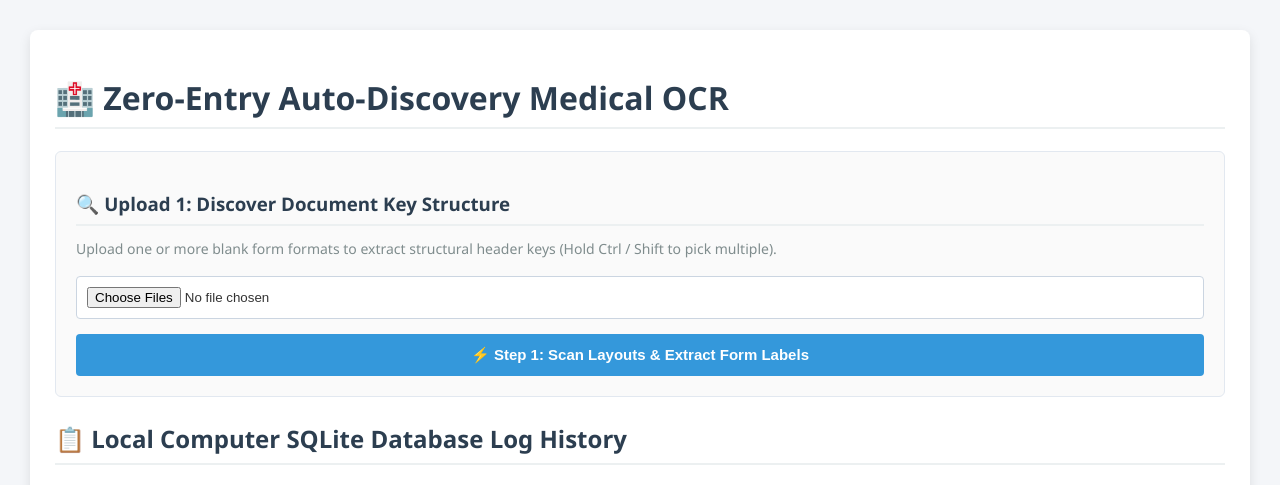
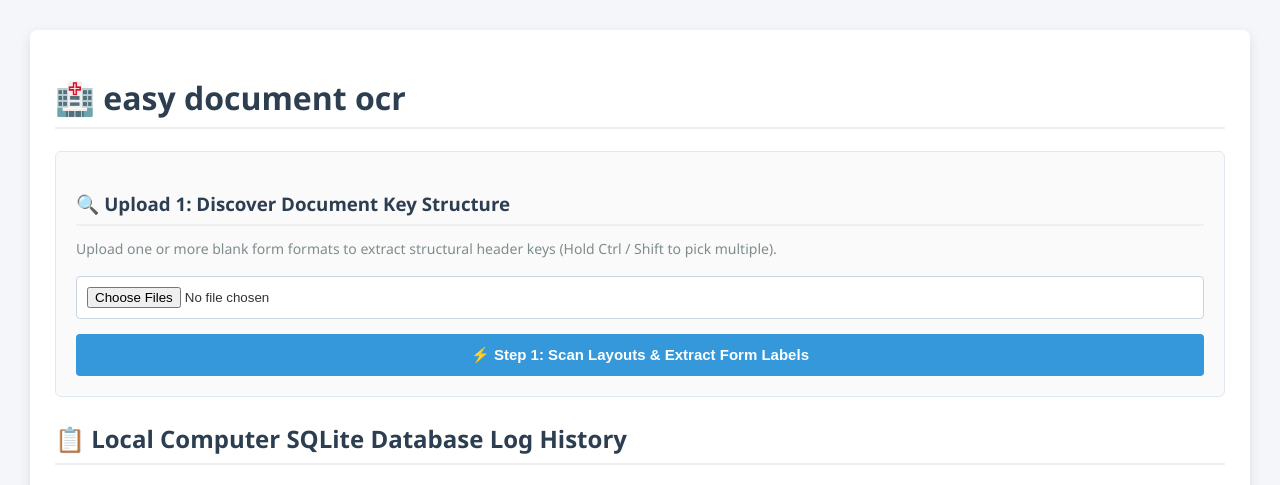
Before and after one commit to monish-dev14/medical-ocr, a FastAPI app: page / in a window 1280 px wide. Shown: the top 485 px of the page. Run offline with FastAPI, Linux system fonts and the light colour scheme; data that the repository does not hold is empty.

Commit message:
changed the title

```diff
--- a/templates/index.html
+++ b/templates/index.html
@@ -49,7 +49,7 @@
 <body>
 
 <div class="container">
-    <h1>🏥 Zero-Entry Auto-Discovery Medical OCR</h1>
+    <h1>🏥 easy document ocr</h1>
 
     <!-- Module 1: Phase 1 Batch Form Discovery Input Card -->
     <div class="panel">
```
